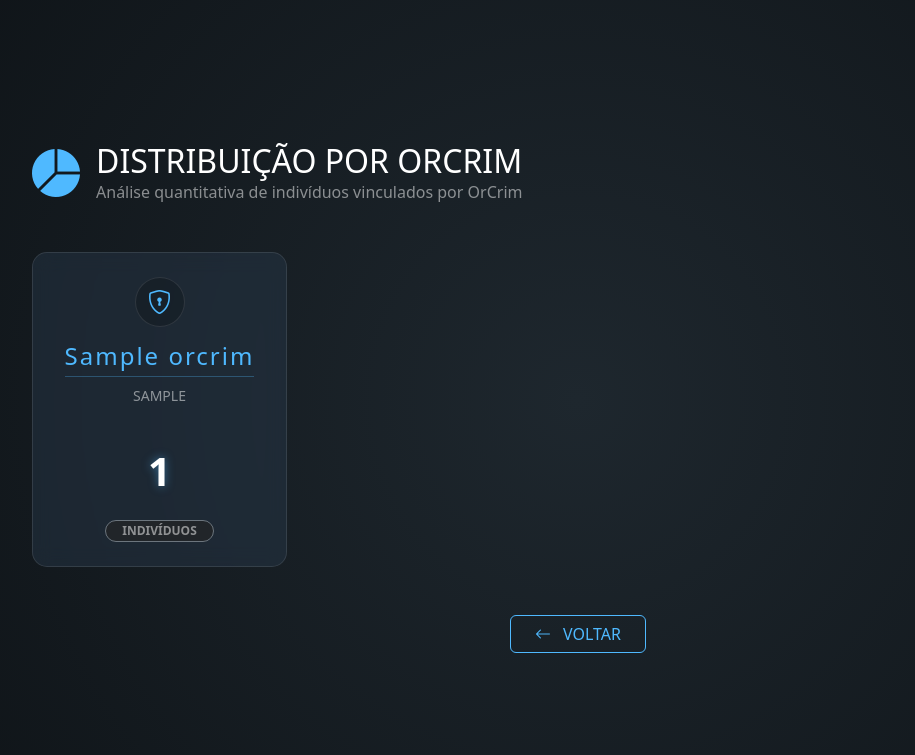
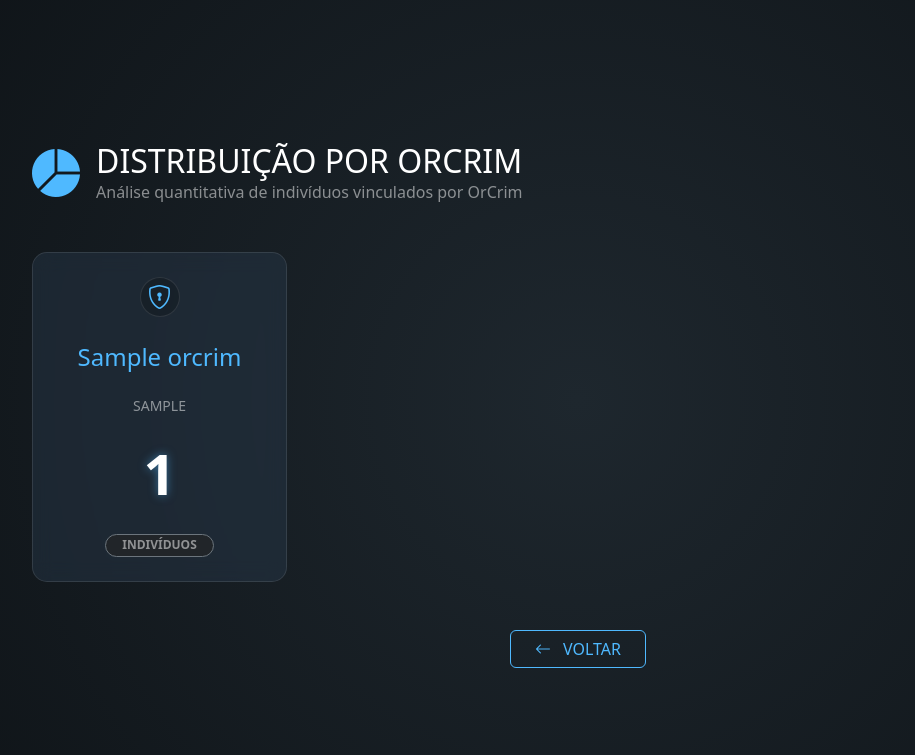
Before and after one commit to PWSRS/projeto-oc, a Django app: page /quantidade-individuos-por-orcrim/ in a window 1280 px wide. Shown: the top 755 px of the page, without its empty margins (62-977 px from the left). Run offline with Django 5.2, Linux system fonts and the light colour scheme; tables that the repository leaves empty hold one stand-in row (values such as "Sample post"); some libraries are stand-ins or nearby versions.

Commit message:
Alteração CSS e data de entrada movimentação

```diff
--- a/controle/static/controle/css/quantidade_por_orcrim.css
+++ b/controle/static/controle/css/quantidade_por_orcrim.css
@@ -103,6 +103,10 @@ body {
     text-decoration: none;
     display: block;
     height: 100%;
+
+    /* --- ALTERE ESTAS LINHAS --- */
+    padding: 1.5rem !important;  /* Diminuído de 4 ou 3 para 1.5 */
+    min-height: auto;
 }
 
 .card-orcrim:hover {
@@ -115,26 +119,36 @@ body {
 }
 
 .count-number {
-    font-size: 2.5rem;
+/* --- ALTERE AQUI --- */
+    font-size: 3.5rem;        /* Aumenta o tamanho do número da estatística */
     font-weight: 800;
     text-shadow: 0 0 10px rgba(79, 185, 255, 0.5);
+    margin: 15px 0;           /* Dá mais destaque ao número */
 }
 
 .orcrim-sigla {
-    letter-spacing: 2px;
-    border-bottom: 1px solid rgba(79, 185, 255, 0.3);
-    padding-bottom: 5px;
-    display: inline-block;
+    font-size: 1.5rem; /* Aumentar a fonte da Sigla */
+    height: 60px;      /* Força todos os títulos a terem o mesmo tamanho */
+    display: flex;
+    align-items: center;
+    justify-content: center;
 }
 
 .icon-box {
     background: rgba(0, 0, 0, 0.2);
     border-radius: 50%;
-    width: 50px;
-    height: 50px;
+    width: 40px;
+    height: 40px;
     display: flex;
     align-items: center;
     justify-content: center;
     margin: 0 auto 15px;
+    margin-bottom: 10px;
     border: 1px solid rgba(255, 255, 255, 0.1);
 }
+
+/* Ajustar a sigla (TD5) */
+.text-white-50.small {
+    min-height: 20px !important; /* Remove aquele espaço sobrando */
+    margin-bottom: 10px !important;
+}
```
Also changed, not shown: controle/forms.py (+4 -3 lines), controle/templates/individuo/editar_movimentacao.html (+4 -4 lines).
